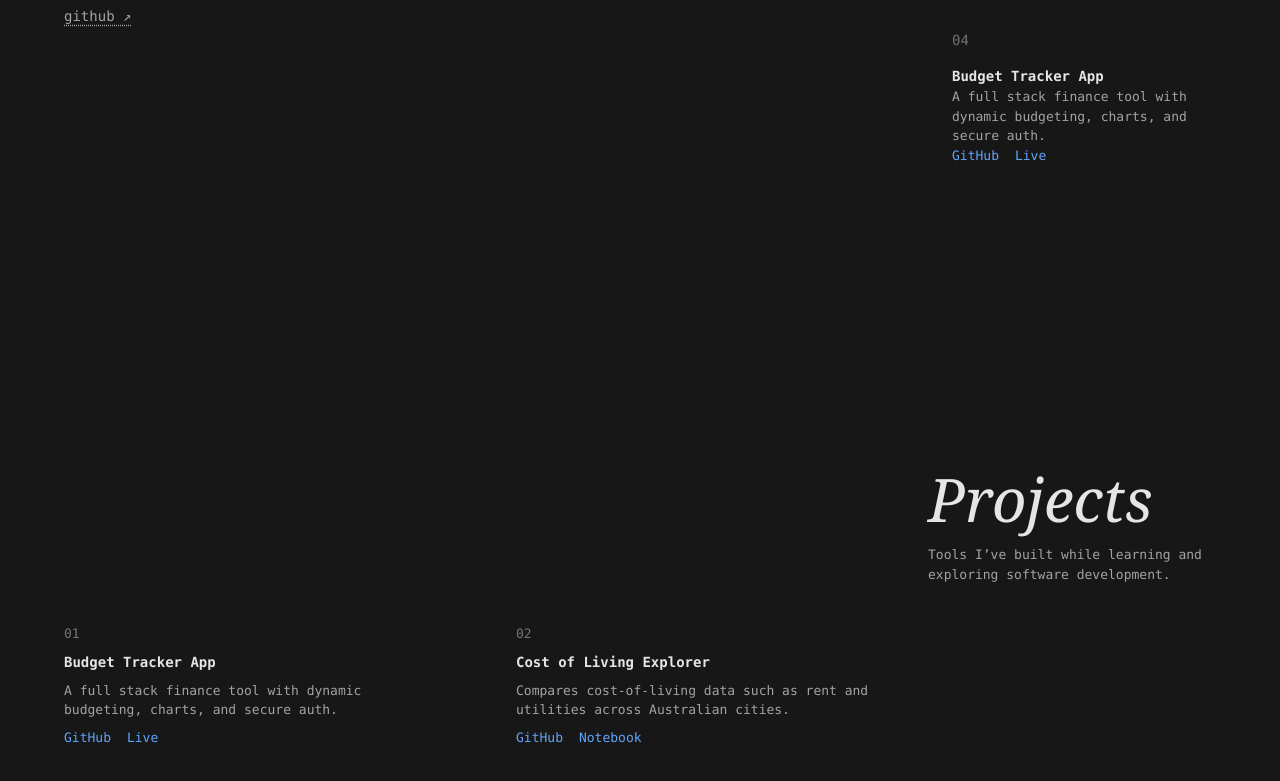
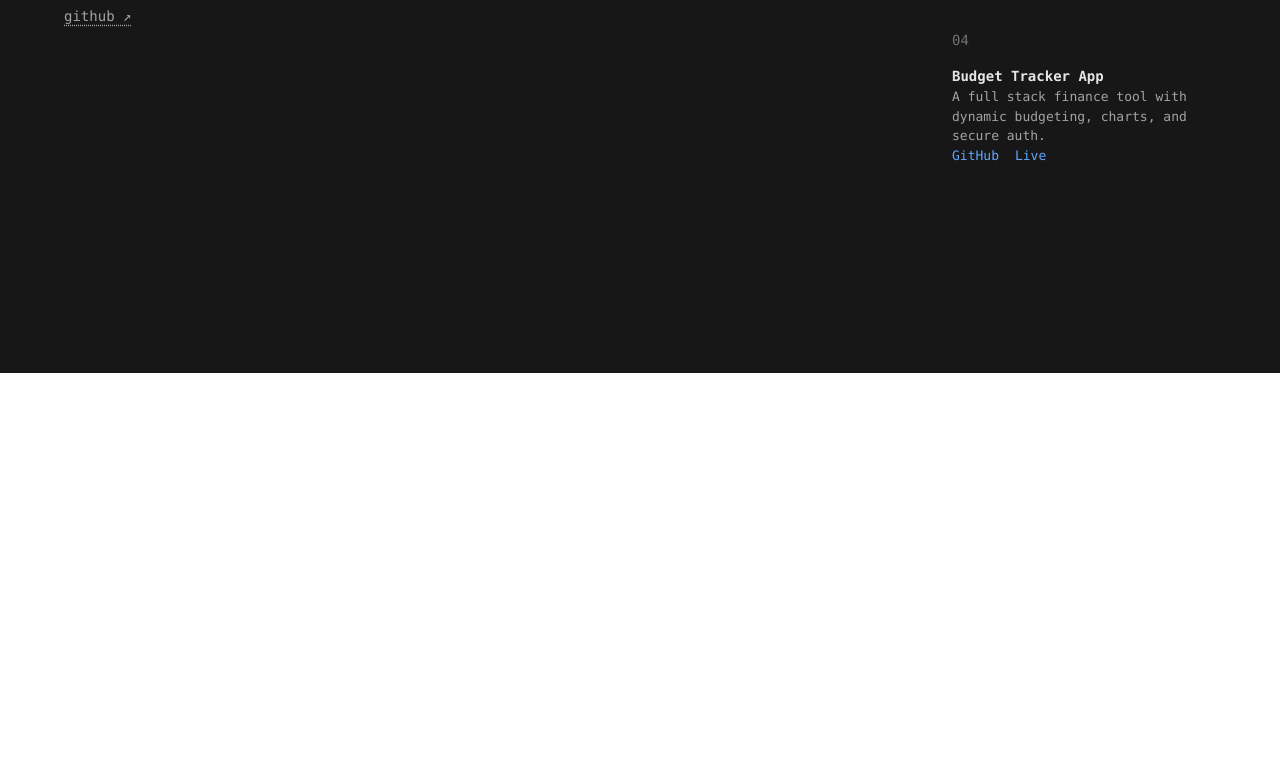
Before and after one commit to AdityaPtl/personal-website, a React (Vite) app: page / in a window 1280 px wide. Shown: the part 660-1441 px from the top of the page. After the commit the page ends 1033 px from the top, so only its background shows below. Built offline with nearby package versions, Linux system fonts and the light colour scheme.

Commit message:
resturcture layout

```diff
--- a/src/App.jsx
+++ b/src/App.jsx
@@ -131,39 +131,6 @@
           </div>
         </div>
       </div>
-
-      {/* Projects Heading Grid */}
-      <div className="grid grid-cols-1 sm:grid-cols-4 px-8 sm:px-16 pt-24">
-        <div className="col-span-1 sm:col-start-4">
-          <h2 className="text-4xl md:text-5xl lg:text-6xl font-serif italic leading-tight mb-4">Projects</h2>
-          <p className="text-[13px] text-neutral-400">Tools I’ve built while learning and exploring software development.</p>
-        </div>
-      </div>
-
-      {/* Projects Section (Left) */}
-      <div className="grid grid-cols-1 sm:grid-cols-4 gap-8 px-8 sm:px-16 pt-10 pb-20">
-        <div className="col-span-1 sm:col-span-3 grid grid-cols-1 sm:grid-cols-2 gap-24 self-start pr-12">
-          <div className="space-y-2">
-            <p className="text-[13px] text-neutral-500">01</p>
-            <h3 className="text-[14px] font-semibold">Budget Tracker App</h3>
-            <p className="text-[13px] text-neutral-400">A full stack finance tool with dynamic budgeting, charts, and secure auth.</p>
-            <div className="flex gap-4 text-[13px]">
-              <a href="https://github.com/AdityaPtl/budget-tracker" className="text-blue-400 hover:underline" target="_blank" rel="noreferrer">GitHub</a>
-              <a href="https://your-budget-app-link.com" className="text-blue-400 hover:underline" target="_blank" rel="noreferrer">Live</a>
-            </div>
-          </div>
-
-          <div className="space-y-2">
-            <p className="text-[13px] text-neutral-500">02</p>
-            <h3 className="text-[14px] font-semibold">Cost of Living Explorer</h3>
-            <p className="text-[13px] text-neutral-400">Compares cost-of-living data such as rent and utilities across Australian cities.</p>
-            <div className="flex gap-4 text-[13px]">
-              <a href="https://github.com/AdityaPtl/cost-of-living-explorer" className="text-blue-400 hover:underline" target="_blank" rel="noreferrer">GitHub</a>
-              <a href="https://your-notebook-viewer.com" className="text-blue-400 hover:underline" target="_blank" rel="noreferrer">Notebook</a>
-            </div>
-          </div>
-        </div>
-      </div>
     </div>
   );
 }
```
